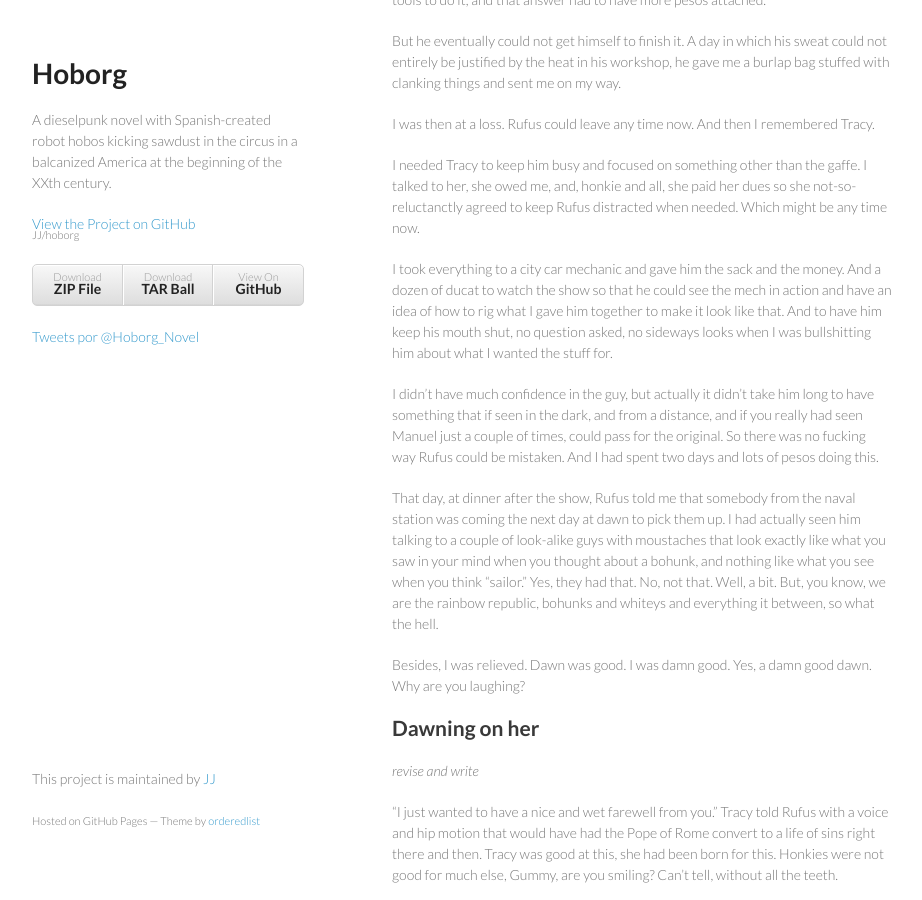
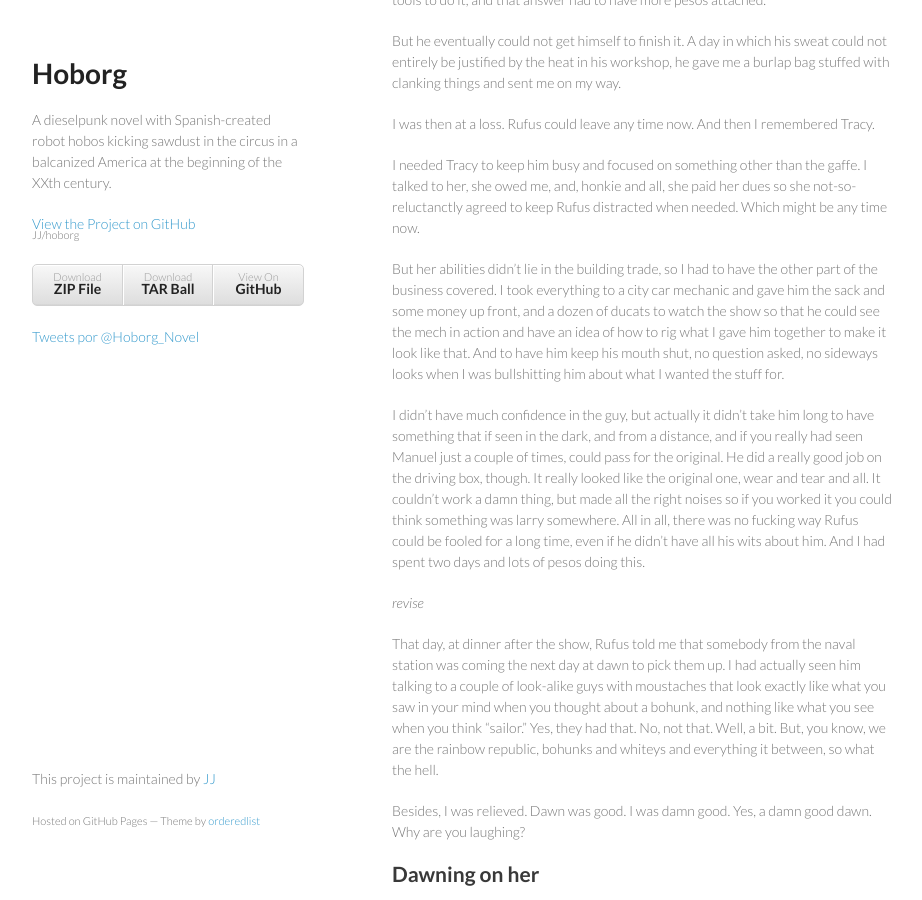
Before and after one commit to JJ/hoborg, a Jekyll site: the page built from text/text.md, in a window 1280 px wide and 900 px high, scrolled down 40259 px. Shown: the whole window, without its empty margins (178-1100 px from the left). Built offline with Jekyll 4.4.1, drawn with Linux system fonts in a browser that asks for light colours; comment, search, counter and statistics services are not loaded.

Commit message:
Sync text/text.md from master to gh-pages

```diff
--- a/text/text.md
+++ b/text/text.md
@@ -2253,8 +2253,9 @@ the gaffe. I talked to her, she owed me, and, honkie and all, she
 paid her dues so she not-so-reluctanctly agreed to keep Rufus
 distracted when needed. Which might be any time now.
 
-I took everything to a city car mechanic and gave him the sack and the
-money. And a dozen of ducat to watch the show so that he could see the mech in
+But her abilities didn't lie in the building trade, so I had to have
+the other part of the business covered. I took everything to a city car mechanic and gave him the sack and some
+money up front, and a dozen of ducats to watch the show so that he could see the mech in
 action and have an idea of how to rig what I gave him together to make
 it look like that. And to have him keep his mouth shut, no question
 asked, no sideways looks when I was bullshitting him about what I
@@ -2263,9 +2264,17 @@ wanted the stuff for.
 I didn't have much confidence in the guy, but actually it didn't take
 him long to have something that if seen in the dark,
 and from a distance, and if you really had seen Manuel just a couple
-of times, could pass for the original. So there was no fucking way
-Rufus could be mistaken. And I had spent two days and lots of pesos
+of times, could pass for the original. He did a really good job on the
+driving box, though. It really looked like the original one, wear and
+tear and all. It couldn't work a damn thing, but made all the right
+noises so if you worked it you could think something was larry
+somewhere.
+All in all, there was no fucking way
+Rufus could be fooled for a long time, even if he didn't have all his
+wits about him. And I had spent two days and lots of pesos
 doing this.
+
+*revise*
 
 That day, at dinner after the show, Rufus told me that somebody from
 the naval station was coming the next day at dawn to pick them up. I
```
